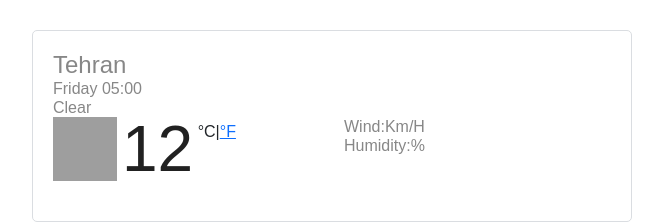
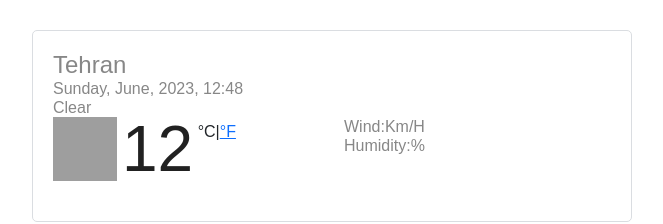
Before and after one commit to dorsa-manouchehri/Spark-weather-app, a plain HTML site: page index.html in a window 1280 px wide. Shown: the top 224 px of the page, without its empty margins (308-971 px from the left). Drawn offline with nearby package versions, Linux system fonts and the light colour scheme; no server answers; grey boxes are pictures that could not be loaded.

Commit message:
added date and time real values

```diff
--- a/index.html
+++ b/index.html
@@ -42,7 +42,7 @@
         <div class="overview">
         <h1 id="city">Tehran</h1>
         <ul>
-          <li>Friday 05:00</li>
+          <li><span id="date"></span></li>
           <li id="description">clear</li>
         </ul>
         <div class="row">
--- a/index.js
+++ b/index.js
@@ -1,3 +1,28 @@
+let now = new Date();
+let date = document.querySelector("#date");
+let minutes = now.getMinutes();
+let hours = now.getHours();
+let datee = now.getDate();
+let year = now.getFullYear();
+let days = ["Sunday", "Monday", "Tuesday", "Wednesday", "Thursday", "Friday", "Saturday"];
+let day = days[now.getDay()];
+let months = [
+  "Jan",
+  "Feb",
+  "Mar",
+  "Apr",
+  "May",
+  "June",
+  "July",
+  "Aug",
+  "Sep",
+  "Oct",
+  "Nov",
+  "Dec"
+];
+let month = months[now.getMonth()];
+let span = document.querySelector("#date");
+span.innerHTML = ` ${day}, ${month}, ${year}, ${hours}:${minutes}`;
 function displayTemperature(response){
     console.log(response.data.main.temp)
     let temperatureElement= document.querySelector("#temperature");
```
